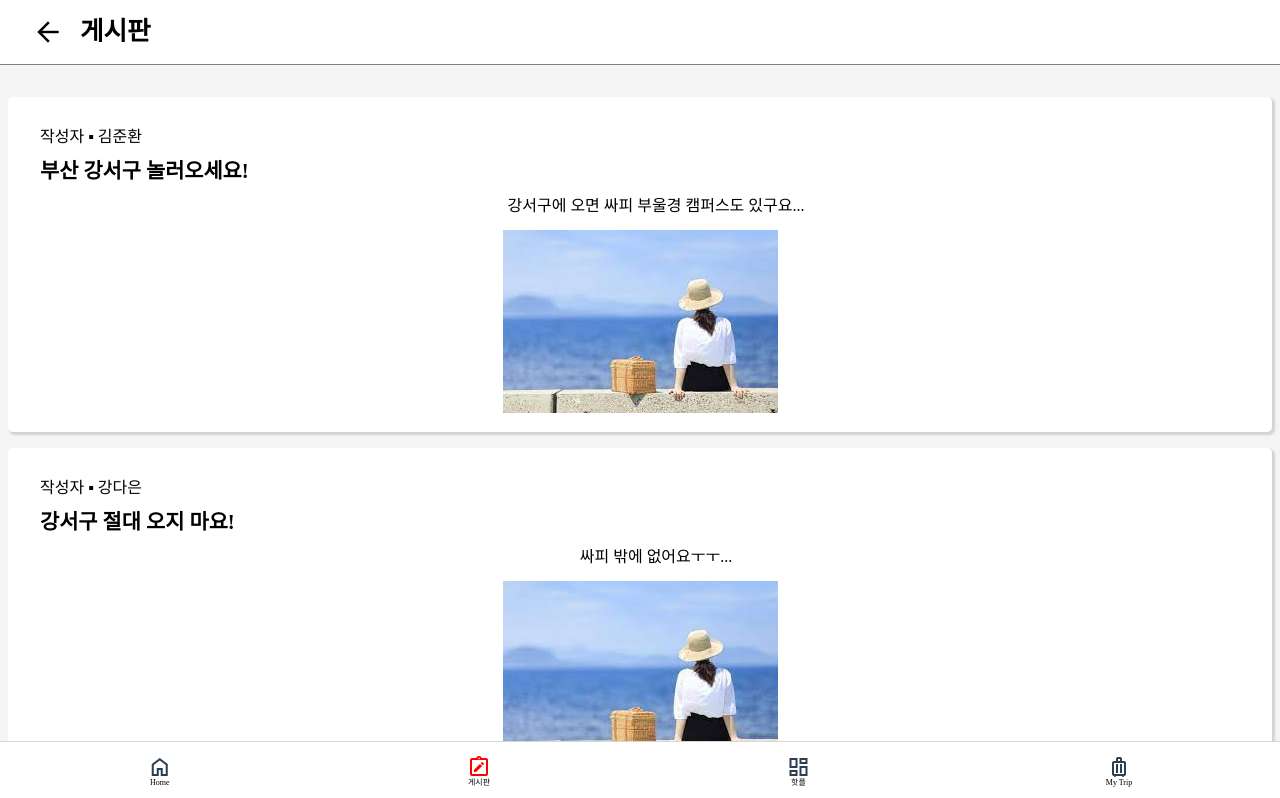
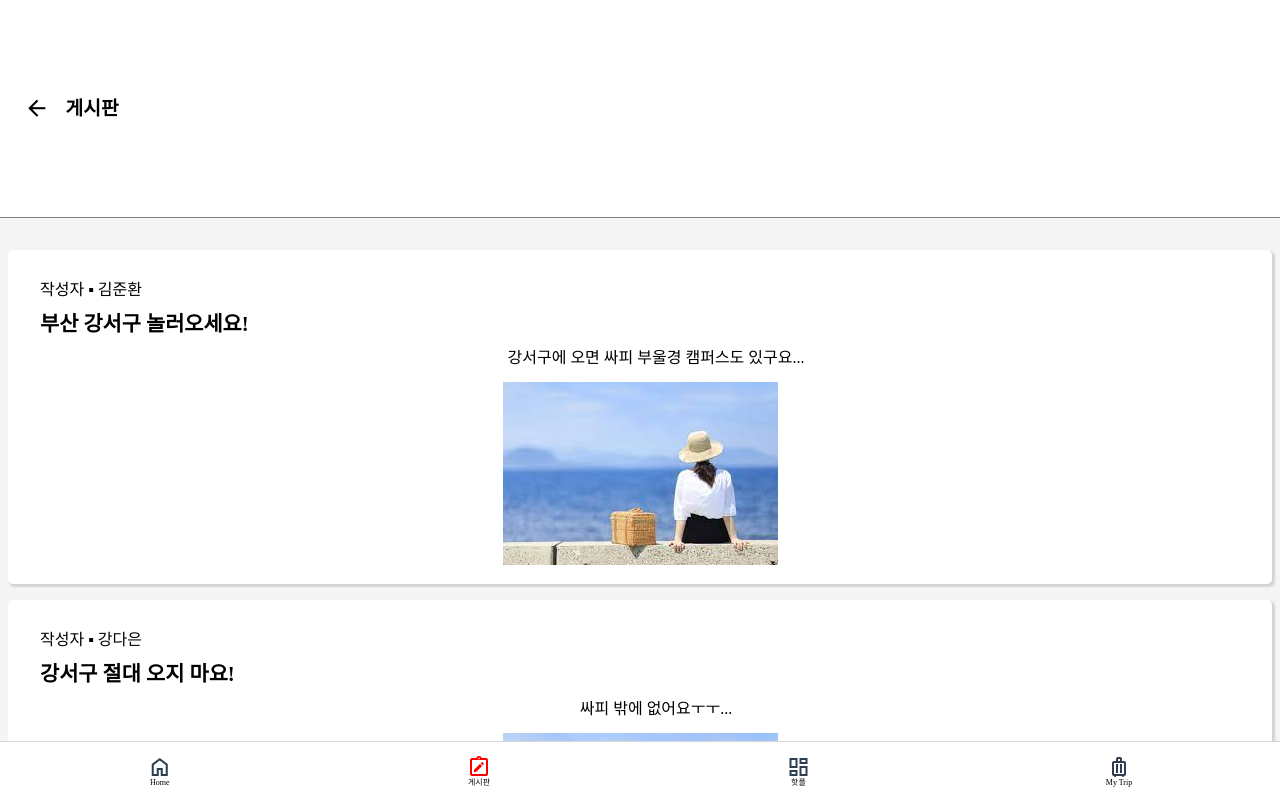
Before and after one commit to hvvany/OISO_FE, a Vue app: page /article/board in a window 1280 px wide. Shown: the top 798 px of the page. Built offline with nearby package versions, Linux system fonts and the light colour scheme.

Commit message:
fix:position stikcy fixed & height & font-size

```diff
--- a/src/components/layout/TopBackNav.vue
+++ b/src/components/layout/TopBackNav.vue
@@ -1,13 +1,9 @@
 <template>
-  <div>
-    <div class="top-back">
-      <a
-        @click="$router.go(-1)"
-        class="top-back__arrow material-symbols-outlined"
-        >arrow_back</a
-      >
-      <div>{{ title }}</div>
-    </div>
+  <div class="top-back">
+    <a @click="$router.go(-1)" class="top-back__arrow material-symbols-outlined"
+      >arrow_back</a
+    >
+    <div class="top-back__title">{{ title }}</div>
   </div>
 </template>
 
@@ -35,15 +31,19 @@ export default {
   z-index: 2;
   background-color: rgb(255, 255, 255);
   width: 100vw;
+  height: 17vw;
   display: flex;
   align-items: center;
-  padding: 1rem;
-  font-size: 1.6rem;
+  padding: 0.5rem;
+  font-size: 1.2rem;
   font-weight: 600;
   border-bottom: solid 1px gray;
 }
 .top-back__arrow {
-  font-size: 2rem;
+  font-size: 1.6rem;
   padding: 0 1rem;
 }
+.top-back__title{
+
+}
 </style>
```
